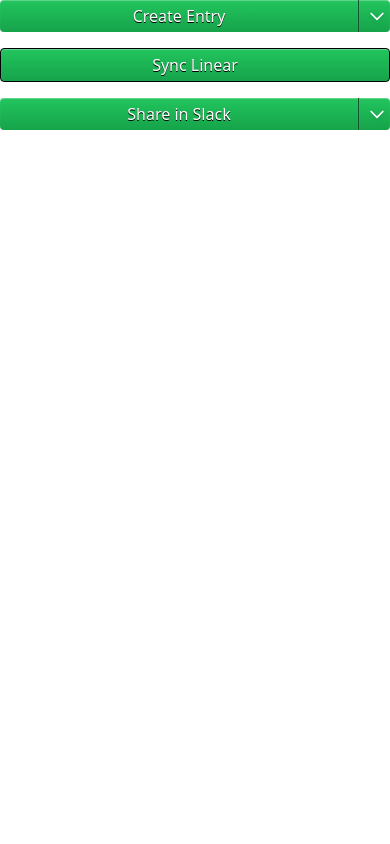
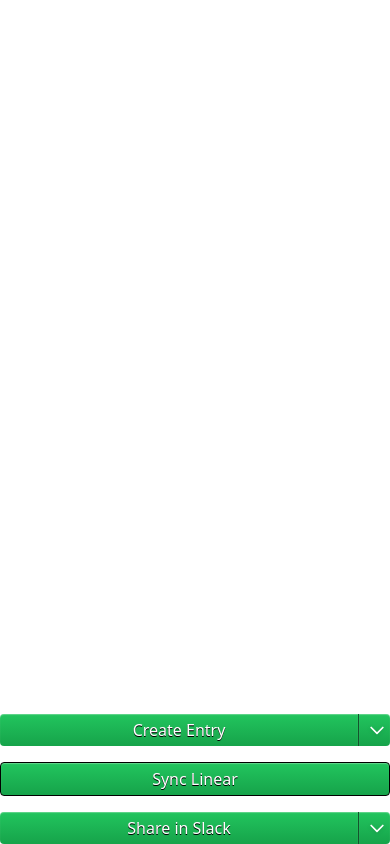
Before and after one commit to jaidetree/braincore, a website: page docs/widgets/index.html in a window 390 px wide. Drawn offline with Linux system fonts and the light colour scheme.

Commit message:
Make creat entry button accessible on mobile

```diff
--- a/docs/widgets/index.html
+++ b/docs/widgets/index.html
@@ -7,7 +7,7 @@
     <link rel="stylesheet" href="stylesheet.css" />
 </head>
 <body class="bg-white dark:bg-notion-dark">
-    <div class="flex flex-col sm:flex-row gap-4 sm:justify-end min-h-screen items-center">
+    <div class="flex flex-col sm:flex-row gap-4 justify-end min-h-screen items-center">
         <form id="create-entry" name="create-entry" method="POST" action="https://cgi.eccentric-j.com/dispatch/dispatch.clj" class="w-full sm:w-auto relative">
             <input type="hidden" name="api_token" />
             <input type="hidden" name="repo" />
@@ -65,8 +65,8 @@
      const params = new URLSearchParams(window.location.search || '?')
      const token = params.get('api_token')
 
+     // Load the query parameters into form fields that match
      Array.from(document.forms)
-            // form.api_token.value = token
         .flatMap(form => Array.from(form.elements))
         .filter(input => params.get(input.name))
         .forEach(input => {
```
Also changed, not shown: docs/widgets/stylesheet.css.
